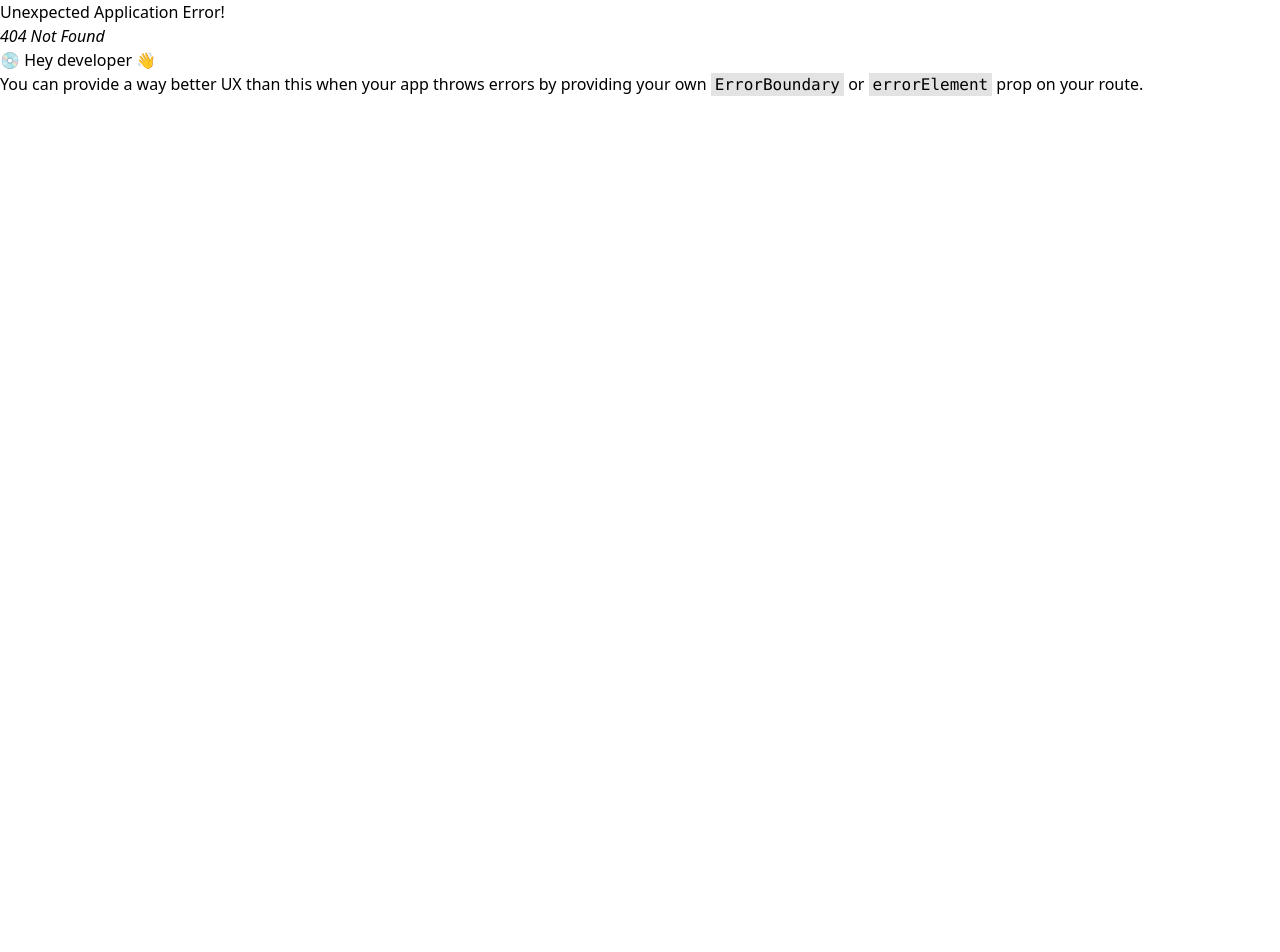
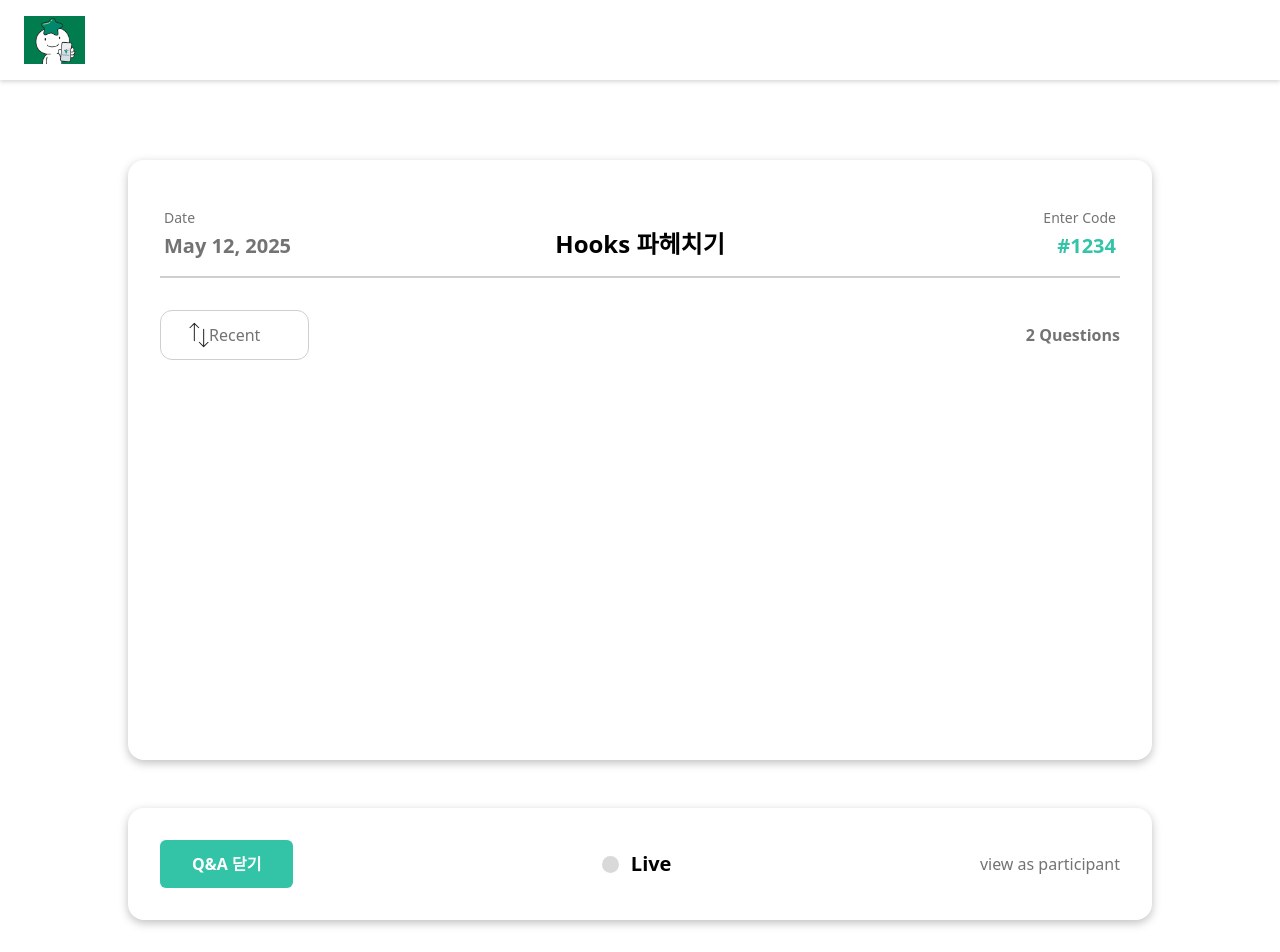
Before and after one commit to Hararo-Dev-React-Next-Project-Team-1/frontend, a React (Vite) app: page /room-admin in a window 1280 px wide. Before the commit this address had no page. Shown: the top 952 px of the page. Before the commit the page ends 800 px from the top, so only its background shows below. Built offline with nearby package versions, Linux system fonts and the light colour scheme.

Commit message:
질문방 관리자 화면 구현

```diff
--- /dev/null
+++ b/src/pages/roomAdmin.tsx
@@ -0,0 +1,70 @@
+import { useEffect, useState } from 'react';
+import RoomHeader from '../components/RoomHeader';
+import Sorting from '../assets/Sorting.svg?react';
+import RoomFooter from '../components/RoomFooter';
+
+const RoomAdmin = () => {
+  const [userChat, setUserChat] = useState('');
+
+  const [QCount, setQCount] = useState(2);
+  const [isLive, setLive] = useState(false);
+
+  useEffect(() => {
+    console.log('userChat : ', userChat);
+  }, [userChat]);
+
+  const sendChat = () => {
+    if (userChat.length == 0) {
+      return;
+    }
+    // Todo : 채팅 추가 기능
+    console.log(userChat);
+    setUserChat('');
+  };
+
+  // Live 버튼 클릭
+  const liveClick = () => {
+    // Todo : 라이브 재생 기능
+    setLive(true);
+  };
+  // 닫기 버튼 클릭
+  const closeClick = () => {
+    console.log('closeClick');
+  };
+  // view as participant 버튼 클릭
+  const viewClick = () => {
+    console.log('viewClick');
+  };
+
+  return (
+    <div className="w-full flex flex-col items-center py-20 gap-12">
+      <div
+        className="w-4/5 min-h-[600px] py-8 px-8 flex flex-col items-center
+    shadow-[0px_3px_10px_rgba(0,0,0,0.25)] rounded-2xl gap-8"
+      >
+        <RoomHeader title={'Hooks 파헤치기'} roomCode={1234} />
+        {/* 정렬 및 질문 수 */}
+        <div className="w-full flex justify-between items-center text-[16px] text-[#737373]">
+          <div
+            className="rounded-xl flex items-center relative
+          px-12 py-3 font-medium border border-[#CFCFCF] cursor-pointer"
+          >
+            <Sorting className="absolute left-7" />
+            <span>Recent</span>
+          </div>
+          <span className="font-semibold">{QCount} Questions</span>
+        </div>
+      </div>
+      <div className="w-4/5">
+        {/* 하단 버튼 모음 div */}
+        <RoomFooter
+          isLive={isLive}
+          liveClick={liveClick}
+          closeClick={closeClick}
+          viewClick={viewClick}
+        />
+      </div>
+    </div>
+  );
+};
+export default RoomAdmin;
--- a/src/routes/index.tsx
+++ b/src/routes/index.tsx
@@ -2,6 +2,7 @@ import { createBrowserRouter, RouterProvider } from 'react-router-dom';
 import Layout from '../Layout.tsx';
 import HomePage from '../pages/index';
 import Test from '../pages/test.tsx';
+import RoomAdmin from '../pages/roomAdmin.tsx';
 
 const router = createBrowserRouter([
   {
@@ -16,6 +17,10 @@ const router = createBrowserRouter([
         path: '/test',
         element: <Test />,
       },
+      {
+        path: '/room-admin',
+        element: <RoomAdmin />,
+      },
     ],
   },
 ]);
```
